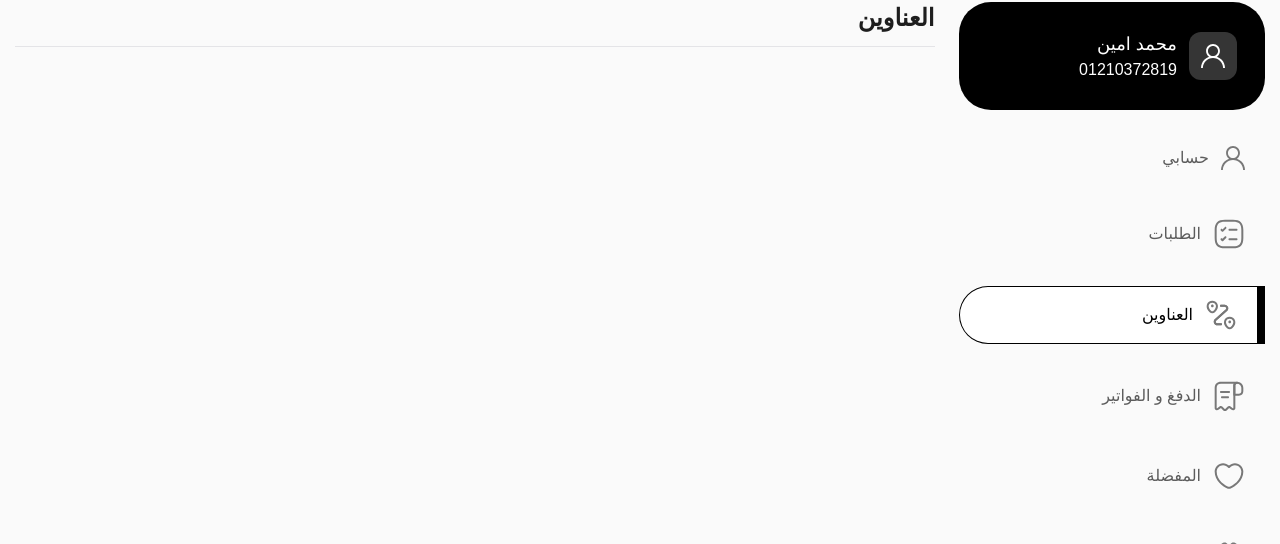
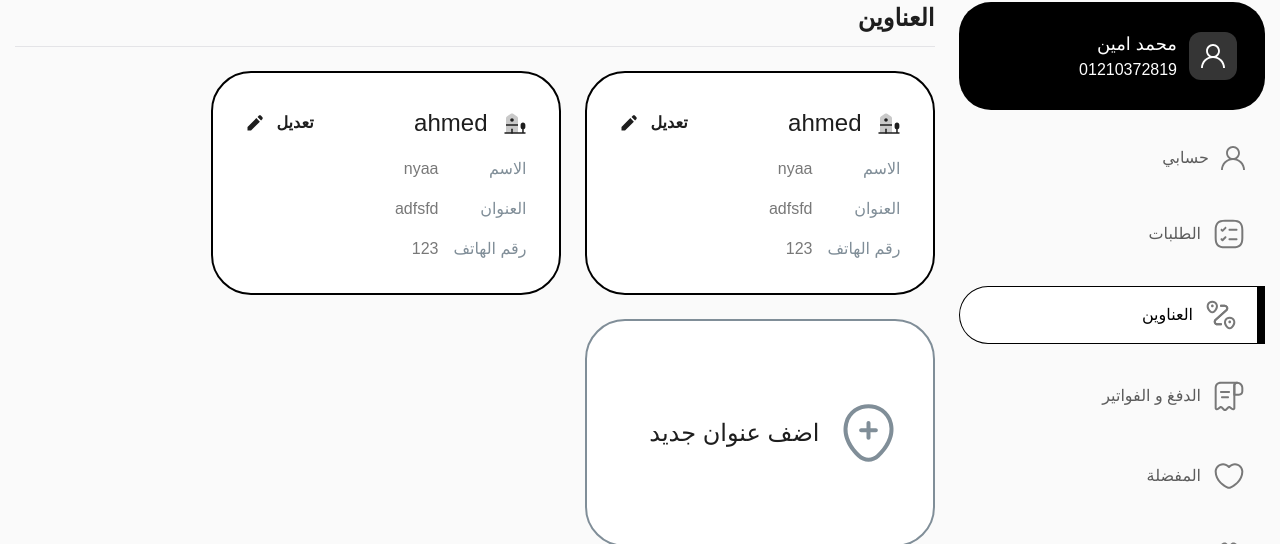
Before and after one commit to AhmedAbozaid9/musc_deploy, a Next.js app: page /account in a window 1280 px wide. Both pictures are taken after a click on the button "العناوين". Shown: the part 256-800 px from the top of the page. Built offline with nearby package versions, Linux system fonts and the light colour scheme; no server answers; a web font is replaced by a local one.

Commit message:
adds addresses

```diff
--- /dev/null
+++ b/components/Icons/account/AddNewAddress.tsx
@@ -0,0 +1,28 @@
+import React from "react";
+
+const AddNewAddress = () => {
+  return (
+    <svg
+      width="65"
+      height="64"
+      viewBox="0 0 65 64"
+      fill="none"
+      xmlns="http://www.w3.org/2000/svg"
+    >
+      <path
+        d="M39.8337 31.3334H25.167C24.0737 31.3334 23.167 30.4267 23.167 29.3334C23.167 28.24 24.0737 27.3334 25.167 27.3334H39.8337C40.927 27.3334 41.8337 28.24 41.8337 29.3334C41.8337 30.4267 40.927 31.3334 39.8337 31.3334Z"
+        fill="#808E98"
+      />
+      <path
+        d="M32.5 38.6667C31.4067 38.6667 30.5 37.76 30.5 36.6667V22C30.5 20.9067 31.4067 20 32.5 20C33.5933 20 34.5 20.9067 34.5 22V36.6667C34.5 37.76 33.5933 38.6667 32.5 38.6667Z"
+        fill="#808E98"
+      />
+      <path
+        d="M32.5005 60.6933C28.5538 60.6933 24.5805 59.1999 21.4871 56.2399C13.6205 48.6666 4.92714 36.5866 8.20714 22.2133C11.1671 9.17325 22.5538 3.33325 32.5005 3.33325C32.5005 3.33325 32.5005 3.33325 32.5271 3.33325C42.4738 3.33325 53.8605 9.17325 56.8205 22.2399C60.0738 36.6133 51.3805 48.6666 43.5138 56.2399C40.4205 59.1999 36.4471 60.6933 32.5005 60.6933ZM32.5005 7.33325C24.7405 7.33325 14.7671 11.4666 12.1271 23.0933C9.24714 35.6533 17.1405 46.4799 24.2871 53.3333C28.9005 57.7866 36.1271 57.7866 40.7405 53.3333C47.8605 46.4799 55.7538 35.6533 52.9271 23.0933C50.2605 11.4666 40.2605 7.33325 32.5005 7.33325Z"
+        fill="#808E98"
+      />
+    </svg>
+  );
+};
+
+export default AddNewAddress;
--- /dev/null
+++ b/components/Icons/account/HomeSmall.tsx
@@ -0,0 +1,34 @@
+import React from "react";
+
+const HomeSmall = () => {
+  return (
+    <svg
+      width="24"
+      height="24"
+      viewBox="0 0 24 24"
+      fill="none"
+      xmlns="http://www.w3.org/2000/svg"
+    >
+      <path
+        opacity="0.4"
+        d="M15.01 14.7499V21.9898L3.01001 22.0099V14.7499L3 13.2499V7.06986C3 6.39986 3.34001 5.77983 3.89001 5.40983L7.89001 2.73984C8.56001 2.28984 9.43999 2.28984 10.11 2.73984L14.11 5.40983C14.67 5.77983 15 6.39986 15 7.06986V13.2499L15.01 14.7499Z"
+        fill="#787878"
+      />
+      <path
+        d="M22 21.2501H20.73V18.2501C21.68 17.9401 22.37 17.0501 22.37 16.0001V14.0001C22.37 12.6901 21.3 11.6201 19.99 11.6201C18.68 11.6201 17.61 12.6901 17.61 14.0001V16.0001C17.61 17.0401 18.29 17.9201 19.22 18.2401V21.2501H2C1.59 21.2501 1.25 21.5901 1.25 22.0001C1.25 22.4101 1.59 22.7501 2 22.7501H19.93C19.95 22.7501 19.96 22.7601 19.98 22.7601C20 22.7601 20.01 22.7501 20.03 22.7501H22C22.41 22.7501 22.75 22.4101 22.75 22.0001C22.75 21.5901 22.41 21.2501 22 21.2501Z"
+        fill="#1E1E1E"
+      />
+      <path d="M15.01 14.75H3.01001L3 13.25H15L15.01 14.75Z" fill="#1E1E1E" />
+      <path
+        d="M9 22.75C8.59 22.75 8.25 22.41 8.25 22V18.25C8.25 17.84 8.59 17.5 9 17.5C9.41 17.5 9.75 17.84 9.75 18.25V22C9.75 22.41 9.41 22.75 9 22.75Z"
+        fill="#1E1E1E"
+      />
+      <path
+        d="M9 10.75C9.9665 10.75 10.75 9.9665 10.75 9C10.75 8.0335 9.9665 7.25 9 7.25C8.0335 7.25 7.25 8.0335 7.25 9C7.25 9.9665 8.0335 10.75 9 10.75Z"
+        fill="#1E1E1E"
+      />
+    </svg>
+  );
+};
+
+export default HomeSmall;
--- /dev/null
+++ b/components/pages/account/AddressCard.tsx
@@ -0,0 +1,55 @@
+import HomeSmall from "@/components/Icons/account/HomeSmall";
+import EditPenAddress from "@/components/Icons/EditPenAddress";
+import HomeAddressIcon from "@/components/Icons/HomeAddressIcon";
+
+interface AddressType {
+  id: string;
+  name: string;
+  fullName: string;
+  address: string;
+  phone: string;
+  onClick: () => void;
+}
+const AddressCard: React.FC<AddressType> = ({
+  id,
+  name,
+  fullName,
+  address,
+  phone,
+  onClick,
+}) => {
+  return (
+    <>
+      <div
+        className="p-[32px] bg-white rounded-[40px] w-[350px] border-2 border-black"
+        onClick={onClick}
+      >
+        <div className="flex items-center justify-between mb-[16px]">
+          <div className="flex items-center gap-[15px]">
+            <HomeSmall />
+            <h3 className="lg:text-[24px] text-[18px] font-[500]">{name}</h3>
+          </div>
+          <button className="flex items-center gap-[12px] text-[16px] font-[600]">
+            تعديل
+            <EditPenAddress />
+          </button>
+        </div>
+        <div className="flex flex-col gap-[16px]">
+          <div className="flex items-center gap-[8px]">
+            <span className=" text-[#808E98] font-[300] w-20">الاسم</span>
+            <span className="text-[#787878] font-[400]">{fullName}</span>
+          </div>
+          <div className="flex items-center gap-[8px]">
+            <span className=" text-[#808E98] font-[300] w-20">العنوان</span>
+            <span className="text-[#787878] font-[400] ">{address}</span>
+          </div>
+          <div className="flex items-center gap-[8px]">
+            <span className=" text-[#808E98] font-[300] w-20">رقم الهاتف</span>
+            <span className="text-[#787878] font-[400]">{phone}</span>
+          </div>
+        </div>
+      </div>
+    </>
+  );
+};
+export default AddressCard;
--- /dev/null
+++ b/components/pages/account/Addresses.tsx
@@ -0,0 +1,32 @@
+import AddNewAddress from "@/components/Icons/account/AddNewAddress";
+import AddressCard from "@/components/pages/account/AddressCard";
+import React from "react";
+
+const Addresses = () => {
+  return (
+    <div className="flex gap-6 flex-wrap">
+      <AddressCard
+        id={"1"}
+        name={"ahmed"}
+        fullName={"nyaa"}
+        address={"adfsfd"}
+        phone={"123"}
+        onClick={() => {}}
+      />
+      <AddressCard
+        id={"1"}
+        name={"ahmed"}
+        fullName={"nyaa"}
+        address={"adfsfd"}
+        phone={"123"}
+        onClick={() => {}}
+      />
+      <button className="text-2xl flex items-center gap-4 text-[#1E1E1E] font-medium px-[32px] py-[80px] bg-white rounded-[40px] w-[350px] border-2 border-[#808E98]">
+        <AddNewAddress />
+        اضف عنوان جديد
+      </button>
+    </div>
+  );
+};
+
+export default Addresses;
--- a/components/pages/account/MainAccount.tsx
+++ b/components/pages/account/MainAccount.tsx
@@ -1,5 +1,6 @@
 "use client";
 import AccountLayout from "@/components/pages/account/AccountLayout";
+import Addresses from "@/components/pages/account/Addresses";
 import BillsAndPayments from "@/components/pages/account/BillsAndPayments";
 import Orders from "@/components/pages/account/Orders";
 import { sidebarContent } from "@/constants/sidebarContent";
@@ -23,6 +24,7 @@ const MainAccount = () => {
           )}
           {slug === "orders" && <Orders />}
           {slug === "bills" && <BillsAndPayments />}
+          {slug === "addresses" && <Addresses />}
         </div>
       </AccountLayout>
     </div>
```
